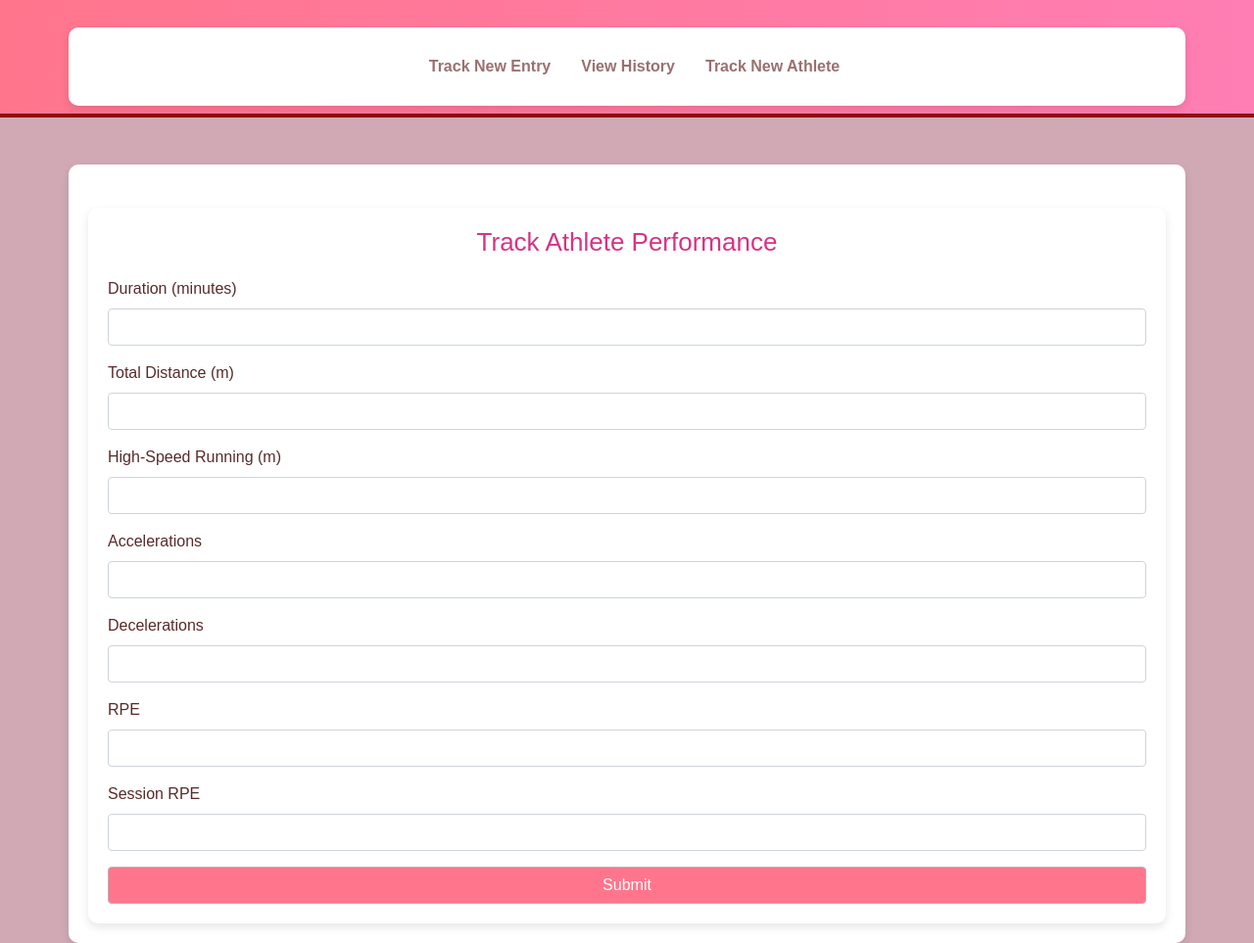
After one commit to Shrujan-V/Cycle-Aware, a Django app: page /athlete/ in a window 1280 px wide. The commit adds this page. Shown: the whole page at 98% size. Run offline with Django 5.2, Linux system fonts and the light colour scheme.

Commit message:
new commit

```diff
--- a/cycle_tracker/forms.py
+++ b/cycle_tracker/forms.py
@@ -9,3 +9,10 @@ class CycleTrackerForm(forms.ModelForm):
             'last_period_date': forms.DateInput(attrs={'type': 'date'}),
             'performance_rating': forms.NumberInput(attrs={'min': '1', 'max': '5'}),
         }
+from django import forms
+from .models import Athlete
+
+class AthleteTrackerForm(forms.ModelForm):
+    class Meta:
+        model = Athlete
+        fields = ['durata', 'distot', 'hsr', 'acc', 'dec', 'rpe', 'srpe']
--- a/cycle_tracker/models.py
+++ b/cycle_tracker/models.py
@@ -1,45 +1,42 @@
 from django.db import models
+from datetime import timedelta
 from django.core.validators import MinValueValidator, MaxValueValidator
-from datetime import datetime, timedelta
+
+
+class Athlete(models.Model):
+    name = models.CharField(max_length=100)  # Name field is required
+    tracking_date = models.DateField(auto_now_add=True)
+    durata = models.FloatField(help_text="Duration in minutes")
+    distot = models.FloatField(help_text="Total distance in meters")
+    hsr = models.FloatField(help_text="High-speed running distance in meters")
+    acc = models.IntegerField(help_text="Number of accelerations")
+    dec = models.IntegerField(help_text="Number of decelerations")
+    rpe = models.IntegerField(help_text="Rating of Perceived Exertion (1-10)")
+    srpe = models.FloatField(help_text="Session RPE")
+
+    def __str__(self):
+        return self.name  # Ensures a readable representation
+
 
 class CycleTracker(models.Model):
-    CRAMP_CHOICES = [
-        ('none', 'None'),
-        ('mild', 'Mild'),
-        ('moderate', 'Moderate'),
-        ('severe', 'Severe'),
-    ]
-
-    MOOD_CHOICES = [
-        ('happy', 'Happy'),
-        ('neutral', 'Neutral'),
-        ('irritable', 'Irritable'),
-        ('anxious', 'Anxious'),
-        ('sad', 'Sad'),
-    ]
-
-    # Cycle Information
-    cycle_length = models.PositiveIntegerField(
-        #validators=[MinValueValidator(1), MaxValueValidator()],
-        help_text="Length of menstrual cycle in days"
-    )
+    athlete = models.ForeignKey(Athlete, on_delete=models.CASCADE, related_name='cycles', null=True, blank=True)
+    cycle_length = models.PositiveIntegerField(help_text="Length of menstrual cycle in days")
     last_period_date = models.DateField()
-
-    # Daily Tracking
     tracking_date = models.DateField(auto_now_add=True)
-    cramps = models.CharField(max_length=10, choices=CRAMP_CHOICES)
-    mood = models.CharField(max_length=10, choices=MOOD_CHOICES)
-
-    # Training Information
+    cramps = models.CharField(max_length=10, choices=[
+        ('none', 'None'), ('mild', 'Mild'), ('moderate', 'Moderate'), ('severe', 'Severe')
+    ])
+    mood = models.CharField(max_length=10, choices=[
+        ('happy', 'Happy'), ('neutral', 'Neutral'), ('irritable', 'Irritable'),
+        ('anxious', 'Anxious'), ('sad', 'Sad')
+    ])
     did_train = models.BooleanField(default=False)
     performance_rating = models.PositiveIntegerField(
-        validators=[MinValueValidator(1), MaxValueValidator(5)],
-        null=True,
-        blank=True
+        validators=[MinValueValidator(1), MaxValueValidator(5)], null=True, blank=True
     )
 
     def calculate_next_period(self):
         return self.last_period_date + timedelta(days=self.cycle_length)
 
     def __str__(self):
-        return f"Cycle Track - {self.tracking_date}"
+        return f"{self.athlete.name if self.athlete else 'Unknown Athlete'} - {self.tracking_date}"
--- a/cycle_tracker/templates/cycle_tracker/base.html
+++ b/cycle_tracker/templates/cycle_tracker/base.html
@@ -46,7 +46,8 @@
 
         .btn-primary {
             background-color: #ff758c;
-            border-col}
+            border-color:#d0a9b5;
+        }
 
         .btn-primary:hover {
             background-color: #ff5c75;
@@ -67,18 +68,23 @@
     <!-- Navbar -->
     <nav class="navbar navbar-expand-lg">
         <div class="container">
-            <a class="navbar-branor: #ff758c;
-        d" href="{% url 'cycle_tracker:track' %}">Cycle Tracker</a>
+            <!-- Navbar brand (uncomment if needed) -->
+            <!-- <a class="navbar-brand" href="{% url 'cycle_tracker:track' %}">Cycle Tracker</a> -->
+
             <button class="navbar-toggler" type="button" data-bs-toggle="collapse" data-bs-target="#navbarNav">
                 <span class="navbar-toggler-icon"></span>
             </button>
-            <div class="collapse navbar-collapse" id="navbarNav">
-                <ul class="navbar-nav ms-auto">
+
+            <div class="collapse navbar-collapse justify-content-center" id="navbarNav">
+                <ul class="navbar-nav mx-auto">
                     <li class="nav-item">
                         <a class="nav-link" href="{% url 'cycle_tracker:track' %}">Track New Entry</a>
                     </li>
                     <li class="nav-item">
                         <a class="nav-link" href="{% url 'cycle_tracker:history' %}">View History</a>
+                    </li>
+                    <li class="nav-item">
+                        <a class="nav-link" href="{% url 'cycle_tracker:athletes' %}">Track New Athlete</a>
                     </li>
                 </ul>
             </div>
--- /dev/null
+++ b/cycle_tracker/templates/cycle_tracker/track_athlete.html
@@ -0,0 +1,40 @@
+{% extends 'cycle_tracker/base.html' %}
+{% block content %}
+
+<div class="container mt-4">
+    <h2 class="text-center">Track Athlete Performance</h2>
+    <form method="post" class="mt-3">
+        {% csrf_token %}
+        <div class="mb-3">
+            <label for="id_durata" class="form-label">Duration (minutes)</label>
+            <input type="number" step="0.1" name="durata" id="id_durata" class="form-control" required>
+        </div>
+        <div class="mb-3">
+            <label for="id_distot" class="form-label">Total Distance (m)</label>
+            <input type="number" step="0.1" name="distot" id="id_distot" class="form-control" required>
+        </div>
+        <div class="mb-3">
+            <label for="id_hsr" class="form-label">High-Speed Running (m)</label>
+            <input type="number" step="0.1" name="hsr" id="id_hsr" class="form-control" required>
+        </div>
+        <div class="mb-3">
+            <label for="id_acc" class="form-label">Accelerations</label>
+            <input type="number" name="acc" id="id_acc" class="form-control" required>
+        </div>
+        <div class="mb-3">
+            <label for="id_dec" class="form-label">Decelerations</label>
+            <input type="number" name="dec" id="id_dec" class="form-control" required>
+        </div>
+        <div class="mb-3">
+            <label for="id_rpe" class="form-label">RPE </label>
+            <input type="number" name="rpe" id="id_rpe" class="form-control" required>
+        </div>
+        <div class="mb-3">
+            <label for="id_srpe" class="form-label">Session RPE</label>
+            <input type="number" step="0.1" name="srpe" id="id_srpe" class="form-control" required>
+        </div>
+        <button type="submit" class="btn btn-primary w-100">Submit</button>
+    </form>
+</div>
+
+{% endblock %}
--- a/cycle_tracker/urls.py
+++ b/cycle_tracker/urls.py
@@ -6,4 +6,5 @@ app_name = 'cycle_tracker'
 urlpatterns = [
     path('track/', views.track_cycle, name='track'),
     path('history/', views.HistoryView.as_view(), name='history'),
+    path('athlete/',views.track_athlete, name='athletes'),
 ]
--- a/cycle_tracker/views.py
+++ b/cycle_tracker/views.py
@@ -1,10 +1,7 @@
-from django.shortcuts import render
-
-# Create your views here.
 from django.shortcuts import render, redirect
 from django.views.generic import ListView
 from .forms import CycleTrackerForm
-from .models import CycleTracker
+from .models import CycleTracker, Athlete  # Ensure Athlete model exists
 from datetime import datetime
 
 def track_cycle(request):
@@ -13,16 +10,12 @@ def track_cycle(request):
         print("Form Data:", request.POST)  # Debugging
 
         if form.is_valid():
-            # Get the form data
             cleaned_data = form.cleaned_data
-            # Handle checkbox for did_train
-            cleaned_data['did_train'] = True if 'did_train' in request.POST else False
+            cleaned_data['did_train'] = 'did_train' in request.POST
 
-            # Handle blank performance_rating
-            if 'performance_rating' not in cleaned_data or cleaned_data['performance_rating'] == '':
+            if not cleaned_data.get('performance_rating'):
                 cleaned_data['performance_rating'] = None
 
-            # Save the form with the cleaned data
             tracker = CycleTracker(**cleaned_data)
             tracker.save()
 
@@ -41,3 +34,19 @@ class HistoryView(ListView):
     template_name = 'cycle_tracker/history.html'
     context_object_name = 'entries'
     ordering = ['-tracking_date']
+
+
+from django.shortcuts import render, redirect
+from .forms import AthleteTrackerForm
+from .models import Athlete
+
+def track_athlete(request):
+    if request.method == 'POST':
+        form = AthleteTrackerForm(request.POST)
+        if form.is_valid():
+            form.save()
+
+    else:
+        form = AthleteTrackerForm()
+
+    return render(request, 'cycle_tracker/track_athlete.html', {'form': form})
--- a/cycle_tracker_project/settings.py
+++ b/cycle_tracker_project/settings.py
@@ -23,7 +23,7 @@ BASE_DIR = Path(__file__).resolve().parent.parent
 SECRET_KEY = 'django-insecure-_x%aq1=b5bbj()wf1wx80x9+x8_7)9w!@l(jio-dx@84ovmf&g'
 
 # SECURITY WARNING: don't run with debug turned on in production!
-DEBUG = False
+DEBUG = True
 
 ALLOWED_HOSTS = ['127.0.0.1', 'localhost']
 
```
Also changed, not shown: cycle_tracker/migrations/0001_initial.py, db.sqlite3, 1 other file.
